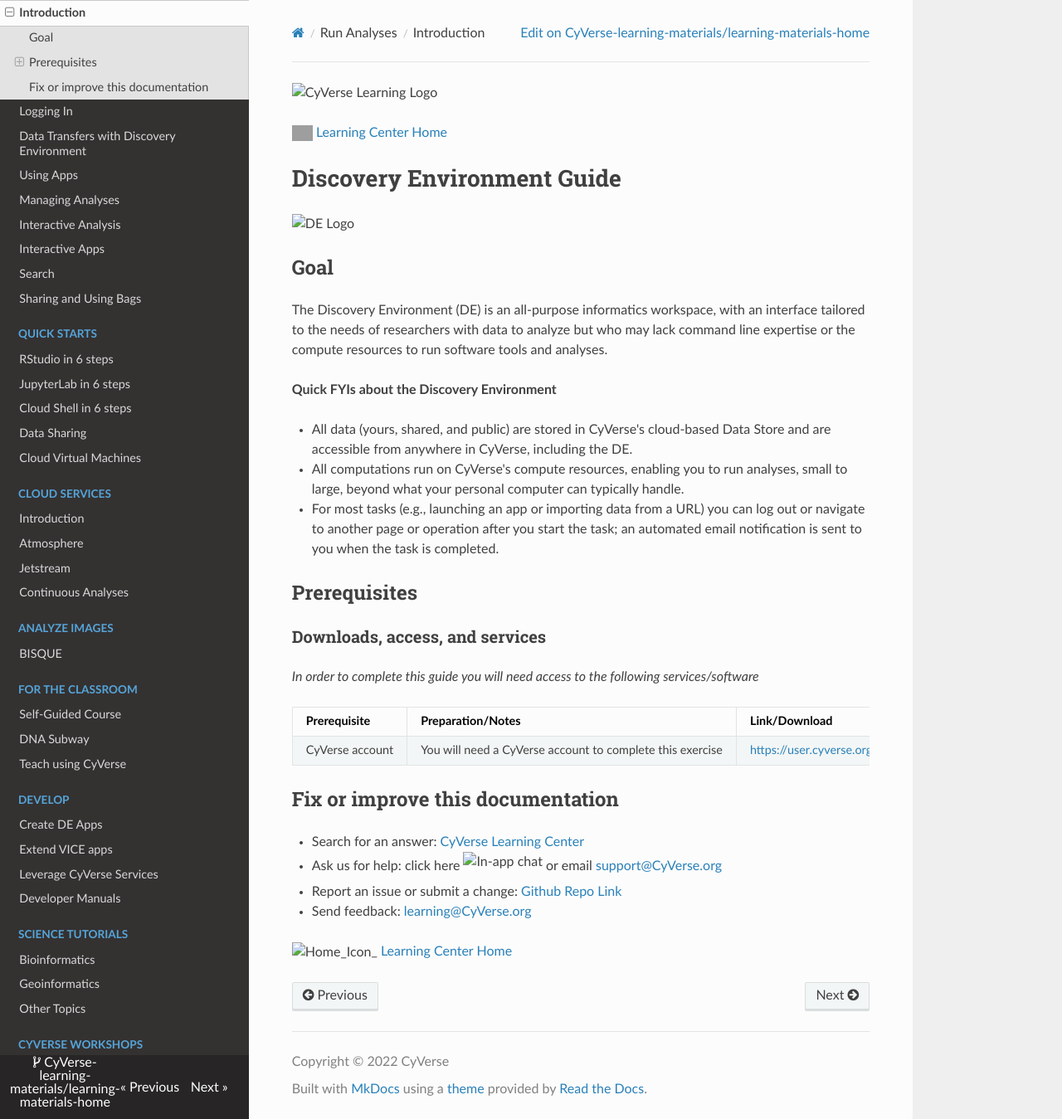
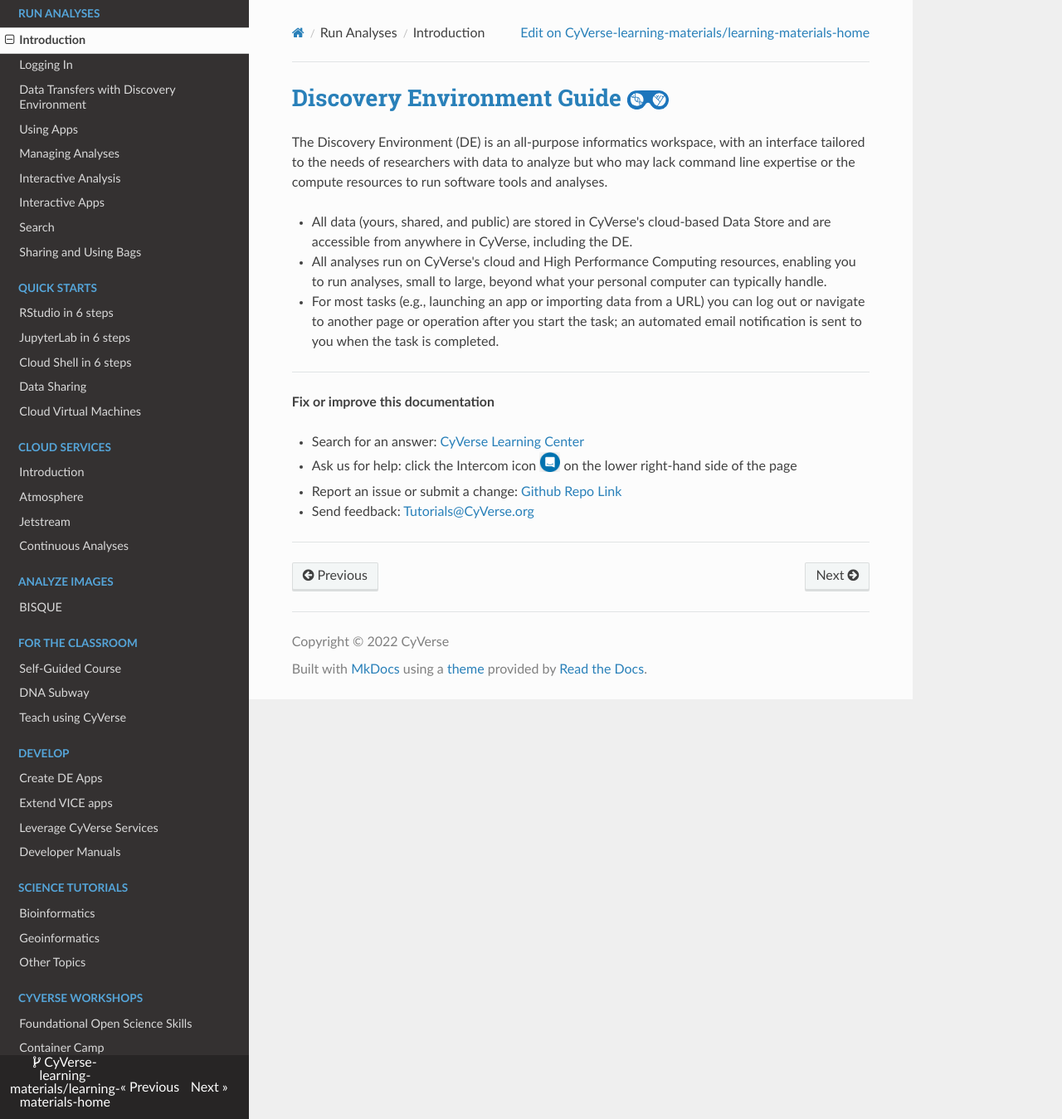
Before and after one commit to CyVerse-learning-materials/learning-materials-home, an MkDocs documentation site: the page built from docs/de/intro.md, in a window 1280 px wide and 1349 px high. Shown: the whole window at 83% size. Built offline with MkDocs 1.6.1, drawn with Linux system fonts in a browser that asks for light colours; nearby versions of some CDN libraries; a script that is not in the unit is left out; grey boxes are pictures that could not be loaded.

Commit message:
updating DE pages

```diff
--- a/docs/de/intro.md
+++ b/docs/de/intro.md
@@ -1,52 +1,21 @@
-<img src="./assets/cyverse_learning.png" alt="CyVerse Learning Logo" width="25px" height="25px">
+# [Discovery Environment Guide ![de](../assets/de/logos/deIcon.svg){ width="50" }](https://de.cyverse.org/de){target=_blank}
 
-<img src="./assets/home_icon.png" alt="Learning Center Home" width="25px" height="25px"> [Learning Center Home](http://learning.cyverse.org/)
+The Discovery Environment (DE) is an all-purpose informatics workspace, with an interface tailored to the needs of researchers with data to analyze but who may lack command line expertise or the compute resources to run software tools and analyses.
 
-# Discovery Environment Guide
+-   All data (yours, shared, and public) are stored in CyVerse's cloud-based Data Store and are accessible from anywhere in CyVerse, including the DE.
+-   All analyses run on CyVerse's cloud and High Performance Computing resources, enabling you to run analyses, small to large, beyond what your personal computer can typically handle.
+-   For most tasks (e.g., launching an app or importing data from a URL) you can log out or navigate to another page or operation after you start the task; an automated email notification is sent to you when the task is completed.
 
-<img src="./assets/de/deIcon.png" alt="DE Logo" width="253px" height="117px">
+-----------------------------------------------------------------------
 
-## Goal
+**Fix or improve this documentation**
 
-The Discovery Environment (DE) is an all-purpose informatics workspace,
-with an interface tailored to the needs of researchers with data to
-analyze but who may lack command line expertise or the compute resources
-to run software tools and analyses.
+  - Search for an answer:
+     [CyVerse Learning Center](https://learning.cyverse.org)
+  - Ask us for help:
+    click the Intercom icon ![Intercom](../assets/intercom.png){ width="25" } on the lower right-hand side of the page
+  - Report an issue or submit a change:
+    [Github Repo Link](https://github.com/cyverse-learning-materials/)
+  - Send feedback: <Tutorials@CyVerse.org>
 
-
-**Quick FYIs about the Discovery Environment**
-
--   All data (yours, shared, and public) are stored in CyVerse's
-    cloud-based Data Store and are accessible from anywhere in CyVerse,
-    including the DE.
--   All computations run on CyVerse's compute resources, enabling you to
-    run analyses, small to large, beyond what your personal computer can
-    typically handle.
--   For most tasks (e.g., launching an app or importing data from a URL)
-    you can log out or navigate to another page or operation after you
-    start the task; an automated email notification is sent to you when
-    the task is completed.
-
-
-## Prerequisites
-
-### Downloads, access, and services
-
-*In order to complete this guide you will need access to the following
-services/software*
-
-| Prerequisite | Preparation/Notes | Link/Download |
-| ------------ | ----------------- | ------------- |
-| CyVerse account | You will need a CyVerse account to complete this exercise | https://user.cyverse.org |
-
-
-## Fix or improve this documentation
-
--   Search for an answer: [CyVerse Learning Center](https://learning.cyverse.org)
--   Ask us for help: click here ![In-app chat](./assets/intercom.png) or email [support@CyVerse.org](mailto:support@cyverse.org)
--   Report an issue or submit a change: [Github Repo Link](https://github.com/cyverse-learning-materials/)
--   Send feedback: [learning\@CyVerse.org](learning@CyVerse.org)
-
-
-![Home_Icon](./assets/homeicon.png){width="25px" height="25px"}\_ [Learning
-Center Home](http://learning.cyverse.org/)
+------------------------------------------------------------------------
```
Also changed, not shown: docs/de/login.md (+41 -18 lines), docs/de/manage_data.md (+71 -107 lines), docs/de/managing_analyses.md (+38 -74 lines), docs/de/search.md (+3 -8 lines), docs/assets/de/de_advanced_data_search.png (added), docs/assets/de/de_community_data.png (added), docs/assets/de/de_data_store.png (added), docs/assets/de/de_login_screen.png (added), docs/assets/de/login_required.png (added), docs/assets/de/login_screen.png (added), docs/assets/de/navigation.png (added).
